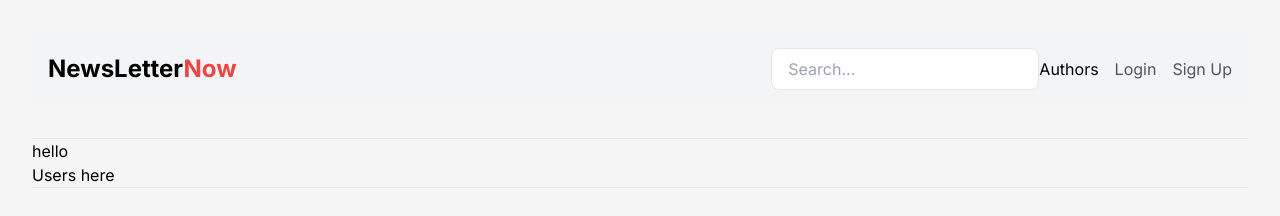
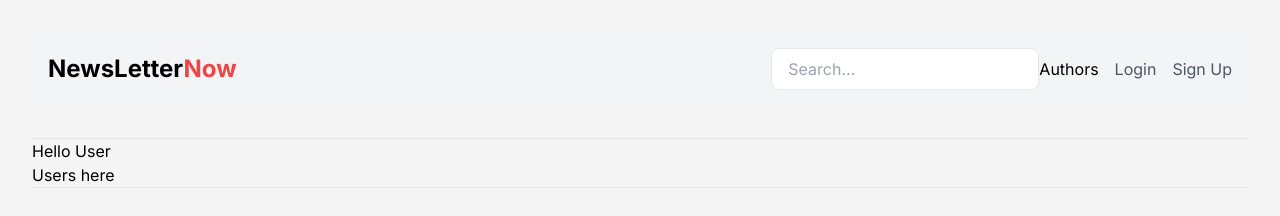
Before and after one commit to niran0manu/NextJs-dashboard, a Next.js app: page / in a window 1280 px wide. Shown: the top 216 px of the page. Built offline with nearby package versions, Linux system fonts and the light colour scheme.

Commit message:
tiny change

```diff
--- a/app/page.tsx
+++ b/app/page.tsx
@@ -26,7 +26,7 @@ export default function Home() {
       <hr></hr>
 
       <main>
-        <h1>hello</h1>
+        <h1>Hello User</h1>
         <Link href="/users">Users here</Link>
         <br />
 
```
